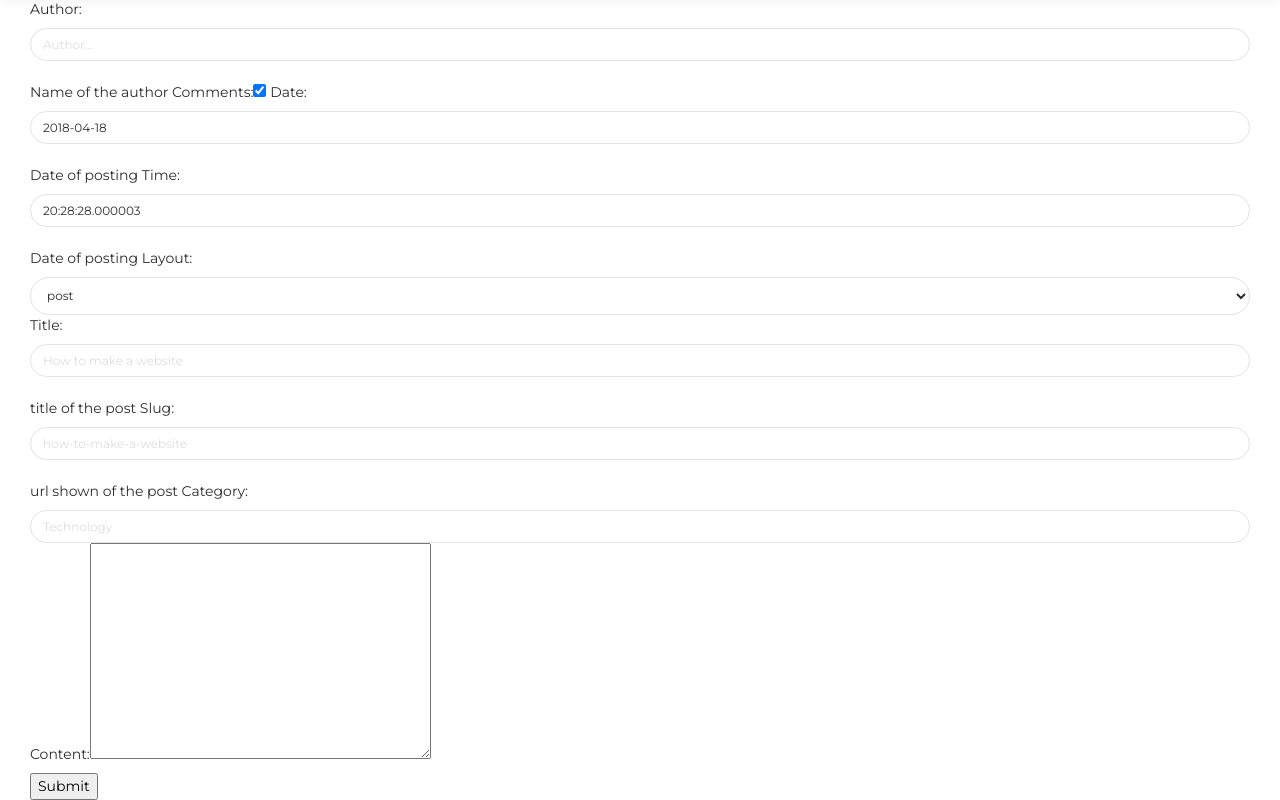
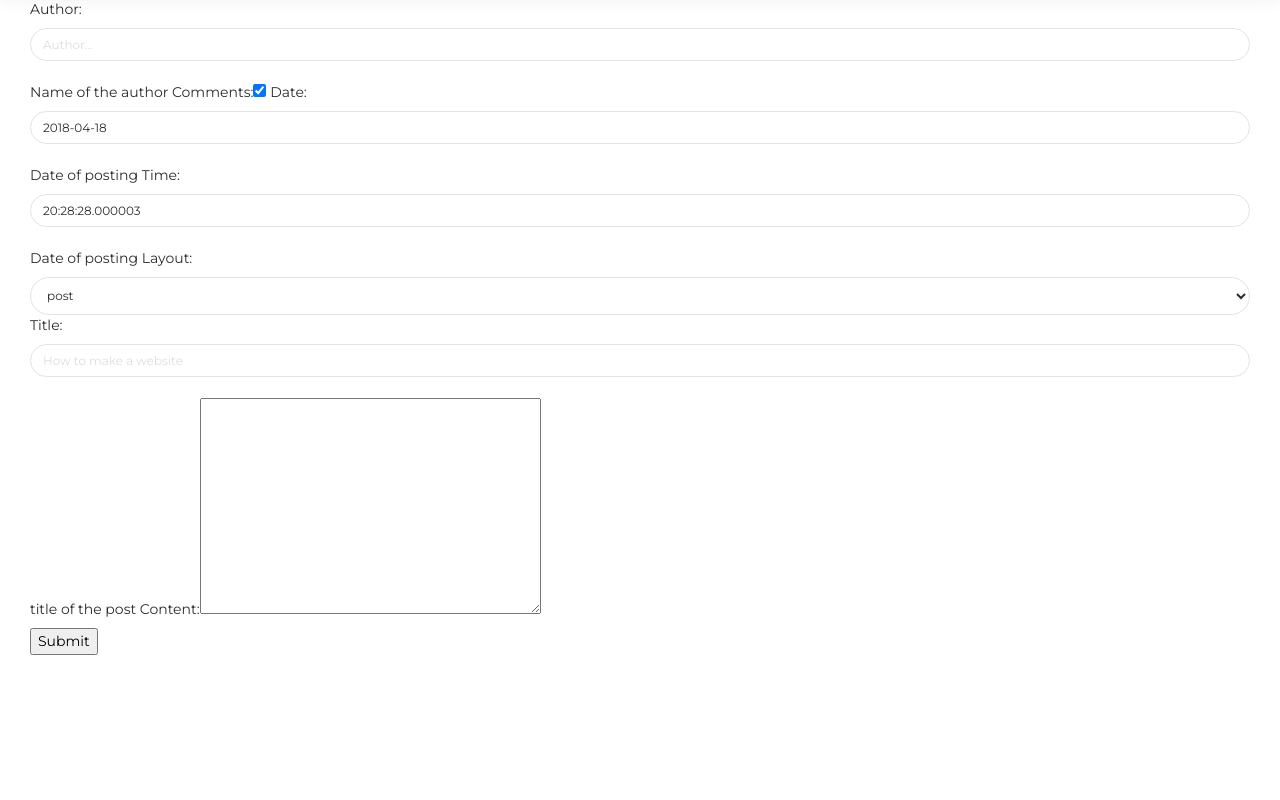
Before and after one commit to singh1114/theJekyllProject, a Django app: page /addpost/ in a window 1280 px wide. Shown: the part 71-871 px from the top of the page. After the commit the page ends 726 px from the top, so only its background shows below. Run offline with Django 3.2, Linux system fonts and the light colour scheme; the visitor is signed in with stand-in values (Sample User, id 1); some libraries are stand-ins or nearby versions.

Commit message:
Fixes #8 and Fixes #63

```diff
--- a/djangoFiles/jeklog/handlers/page_handler.py
+++ b/djangoFiles/jeklog/handlers/page_handler.py
@@ -79,8 +79,6 @@ class AbstractPageHandler(PageHandler):
                     content = self.read_file(file)
                     head_data, body_content = self.read_wrapped_content(
                         content, '---')
-                    # FIXME We need to add the content to database
-                    # First convert yaml to dict.
                     head_dict = YAMLHandler().read_yaml(head_data)
                     full_dict = copy.deepcopy(head_dict)
                     full_dict['content'] = body_content
--- a/djangoFiles/templates/500.html
+++ b/djangoFiles/templates/500.html
@@ -3,7 +3,11 @@
 
 {% block error-data %}
 	<h2 class="title" style="margin-top:30%"><strong>Server Error occured</strong></h2>
+	{% if error %}
+	<h5 class="description">{{ error }}</h5>
+	{% else %}
 	<h5 class="description">Server Error has occured. Please send an email to the admin or create an issue on GitHub.</h5>
+	{% endif %}
 	<div class="text-center col-md-12 col-lg-12">
     <a href="https://github.com/singh1114/theJekyllProject/issues" class="btn btn-danger btn-lg btn-round" role="button" target="_blank">
         Browse Issues
--- /dev/null
+++ b/djangoFiles/theJekyllProject/choices.py
@@ -0,0 +1,6 @@
+from djchoices import DjangoChoices, ChoiceItem
+
+
+class BlogTemplates(DjangoChoices):
+    JEKYLL_NOW = ChoiceItem(0)
+    STARTBOOTSTRAP = ChoiceItem(1)
--- a/djangoFiles/theJekyllProject/forms.py
+++ b/djangoFiles/theJekyllProject/forms.py
@@ -1,3 +1,5 @@
+import re
+
 from django import forms
 from django.utils import timezone
 
@@ -15,6 +17,16 @@ class RepoForm(forms.Form):
                 'name': 'repo-name'
             })
     )
+
+    def clean(self):
+        """
+        clean the repo name. repo name should not have special characters
+        """
+        cleaned_data = super(RepoForm, self).clean()
+        passed_repo = cleaned_data.get("repo")
+        if re.match('[\w]+|[\d]+|[\-]+', passed_repo):
+            raise forms.ValidationError(('Repo should not contain special'
+                                         ' characters or spaces'),)
 
 
 class AddPageForm(forms.Form):
@@ -101,26 +113,6 @@ class AddPostForm(forms.Form):
                 'placeholder': 'How to make a website',
                 'name': 'title'
             })
-    )
-
-    slug = forms.CharField(
-        help_text='url shown of the post',
-        max_length=400,
-        widget=forms.TextInput(attrs={
-                'class': 'form-control',
-                'placeholder': 'how-to-make-a-website',
-                'name': 'title'
-            })
-    )
-
-    category = forms.CharField(
-        max_length=20,
-        widget=forms.TextInput(attrs={
-                'class': 'form-control',
-                'placeholder': 'Technology',
-                'name': 'category'
-            }
-        )
     )
 
     content = forms.CharField(
--- a/requirements.txt
+++ b/requirements.txt
@@ -2,6 +2,7 @@ beautifulsoup4==4.6.0
 certifi==2017.7.27.1
 chardet==3.0.4
 Django==1.11.5
+django-choices==1.6.0
 django-ckeditor==5.3.0
 django-froala-editor==2.7.0.post1
 django-js-asset==0.1.1
```
Also changed, not shown: djangoFiles/theJekyllProject/models.py (+7 -0 lines), djangoFiles/theJekyllProject/migrations/0017_auto_20180418_1852.py.
